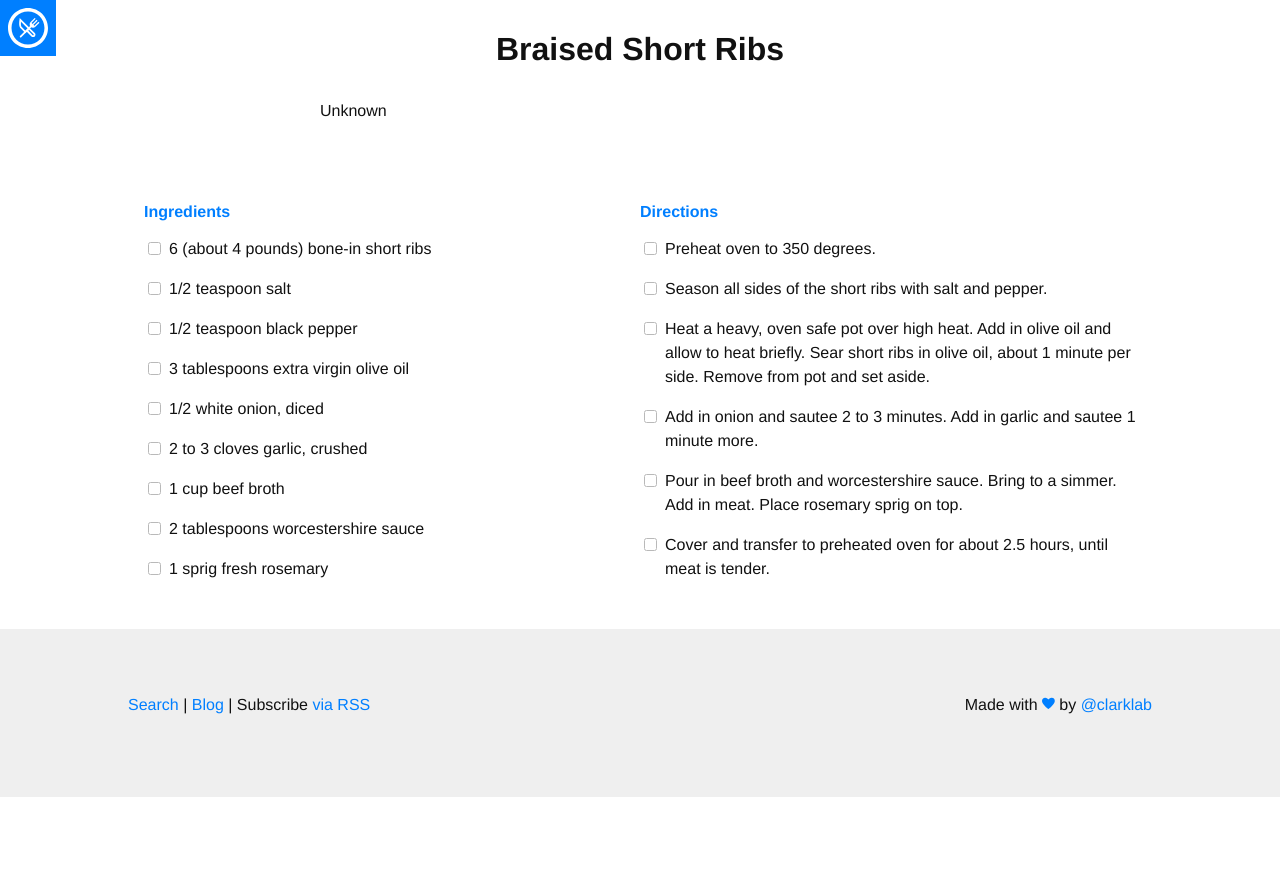
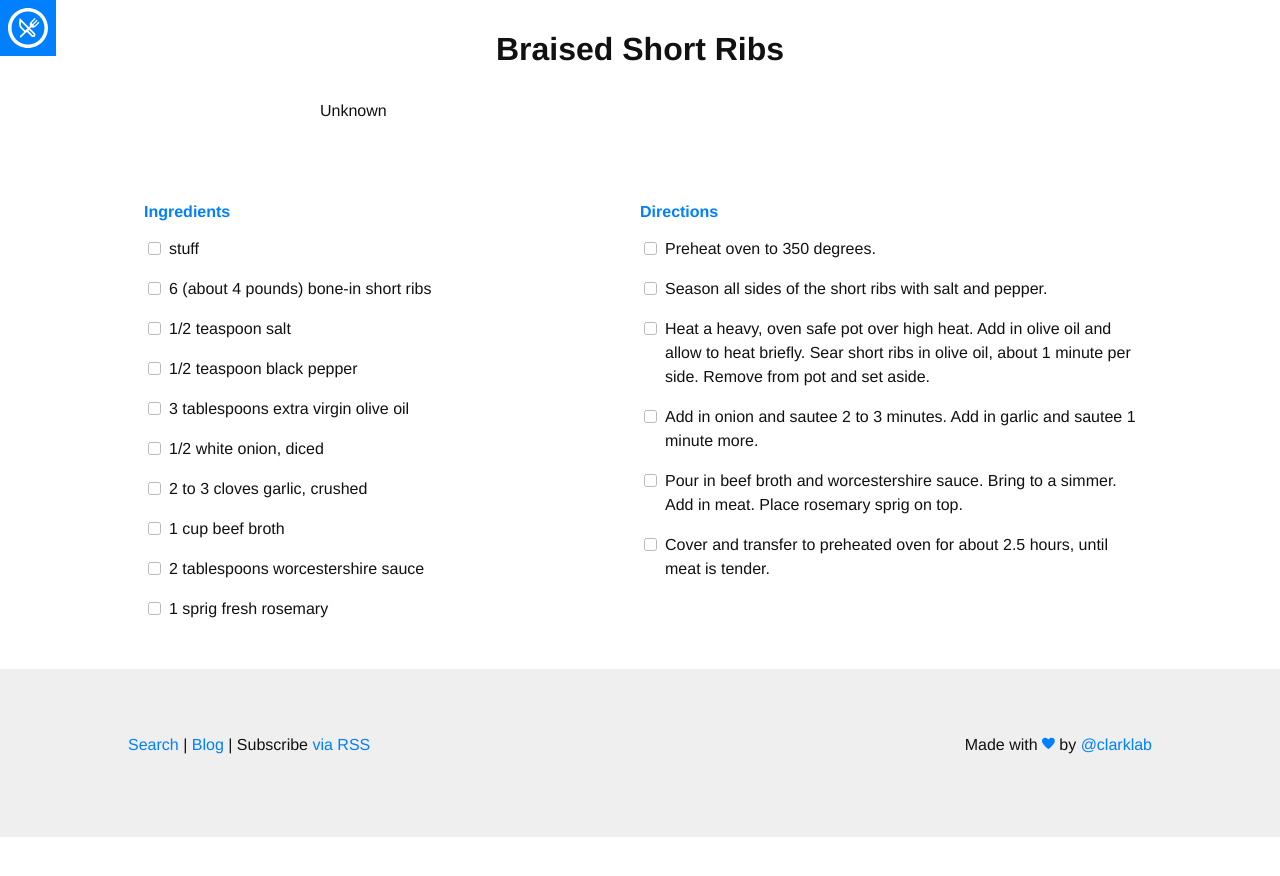
Before and after one commit to danielsheets/chowdown, a Jekyll site: the page built from _recipes/braised-short-ribs.md, in a window 1280 px wide. Shown: the top 876 px of the page. Built offline with Jekyll 4.4.1, drawn with Linux system fonts in a browser that asks for light colours; nearby versions of some CDN libraries; some web fonts are replaced.

Commit message:
added stuff

```diff
--- a/_recipes/braised-short-ribs.md
+++ b/_recipes/braised-short-ribs.md
@@ -5,6 +5,7 @@ title:  "Braised Short Ribs"
 tags: dinner, pork
 
 ingredients:
+- stuff
 - 6 (about 4 pounds) bone-in short ribs
 - 1/2 teaspoon salt
 - 1/2 teaspoon black pepper
```
